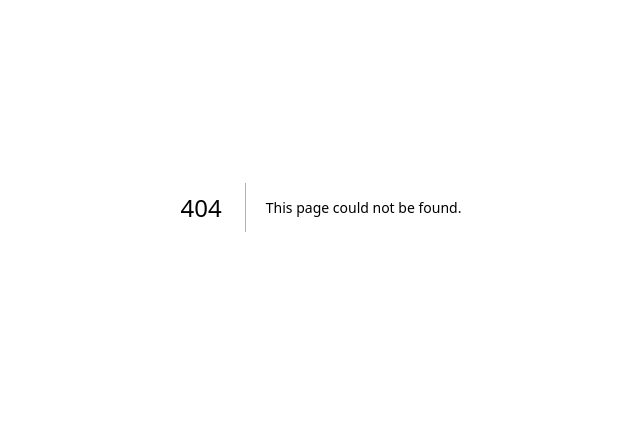
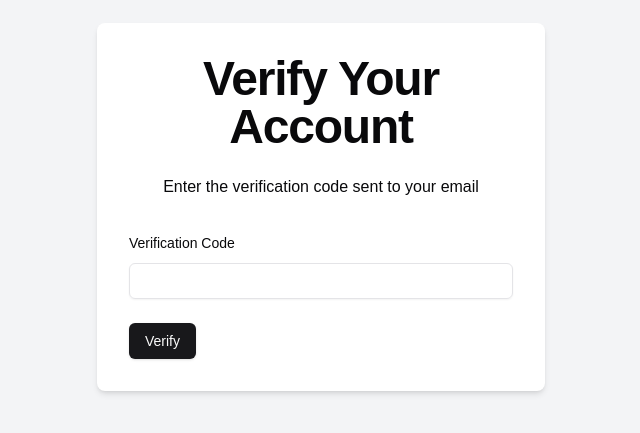
Before and after one commit to DNahar74/mystery-message, a Next.js app: page /verify/1 in a window 1280 px wide. Before the commit this address had no page. Shown: the part 193-626 px from the top of the page, without its empty margins (319-959 px from the left). Built offline with nearby package versions, Linux system fonts and the light colour scheme.

Commit message:
created verify page and updated signup page toasts, both working

```diff
--- a/src/app/(auth)/signup/page.tsx
+++ b/src/app/(auth)/signup/page.tsx
@@ -68,11 +68,10 @@
               title: "Success",
               description: "Username is unique",
               type: "background",
-
             })
           } else {
             toast({
-              title: "Error",
+              title: "Failure",
               description: response.data.message,
               type: "background",
               variant: "destructive"
@@ -104,7 +103,7 @@
           description: response.data.message,
           type: "background"
         })
-        router.replace(`/verification/${username}`);
+        router.replace(`/verify/${username}`);
       } else {
         toast({
           title: "Failure",
@@ -116,7 +115,7 @@
     } catch (error) {
       const axiosError = error as AxiosError<ApiResponse>;
       toast({
-        title: "Failure",
+        title: "Error",
         description: axiosError.response?.data.message || "Error signing up",
         type: "background",
         variant: "destructive"
--- /dev/null
+++ b/src/app/(auth)/verify/[username]/page.tsx
@@ -0,0 +1,96 @@
+//todo: (1) Add a isSubmitting state variable with a loader
+
+'use client'
+
+import { Button } from '@/components/ui/button';
+import { Form, FormField, FormItem, FormLabel, FormMessage } from '@/components/ui/form';
+import { Input } from '@/components/ui/input';
+import { useToast } from '@/hooks/use-toast';
+import { verificationSchema } from '@/schemas/verification.schema';
+import { ApiResponse } from '@/types/ApiResponse';
+import { zodResolver } from '@hookform/resolvers/zod';
+import axios, { AxiosError } from 'axios';
+import { useParams, useRouter } from 'next/navigation'
+import React from 'react'
+import { useForm } from 'react-hook-form';
+import * as z from 'zod'
+
+const Verification = () => {
+  const router = useRouter()
+  const {toast} = useToast();
+
+  const params = useParams<{username: string}>();
+
+  const form = useForm<z.infer<typeof verificationSchema>>({
+    resolver: zodResolver(verificationSchema),
+    defaultValues: {
+      verificationCode: ''
+    }
+  });
+
+  const onSubmit = async (data: z.infer<typeof verificationSchema>) => {
+    try {
+      const response = await axios.patch('/api/checkVerificationCode', {
+        username: params.username,
+        verificationCode: data.verificationCode
+      })
+
+      if (response.data.success) {
+        toast({
+          title: "Success",
+          description: response.data.message,
+          type: "background"
+        })
+        router.replace(`/signin`);
+      } else {
+        toast({
+          title: "Failure",
+          description: response.data.message,
+          type: "background",
+          variant: "destructive"
+        })
+      }
+    } catch (error) {
+      const axiosError = error as AxiosError<ApiResponse>;
+      toast({
+        title: "Error",
+        description: axiosError.response?.data.message || "Error verifying user",
+        type: "background",
+        variant: "destructive"
+      })
+    }
+  }
+
+  return (
+    <div className="flex justify-center items-center min-h-screen bg-gray-100">
+      <div className="w-full max-w-md p-8 space-y-8 bg-white rounded-lg shadow-md">
+        <div className="text-center">
+          <h1 className="text-4xl font-extrabold tracking-tight lg:text-5xl mb-6">
+            Verify Your Account
+          </h1>
+          <p className="mb-4">Enter the verification code sent to your email</p>
+        </div>
+        <Form {...form}>
+          <form onSubmit={form.handleSubmit(onSubmit)} className="space-y-6">
+            <FormField
+              name="verificationCode"
+              control={form.control}
+              render={({ field }) => (
+                <FormItem>
+                  <FormLabel>Verification Code</FormLabel>
+                  <Input {...field} />
+                  <FormMessage />
+                </FormItem>
+              )}
+            />
+            <Button type="submit">
+              Verify
+            </Button>
+          </form>
+        </Form>
+      </div>
+    </div>
+  )
+}
+
+export default Verification
```
